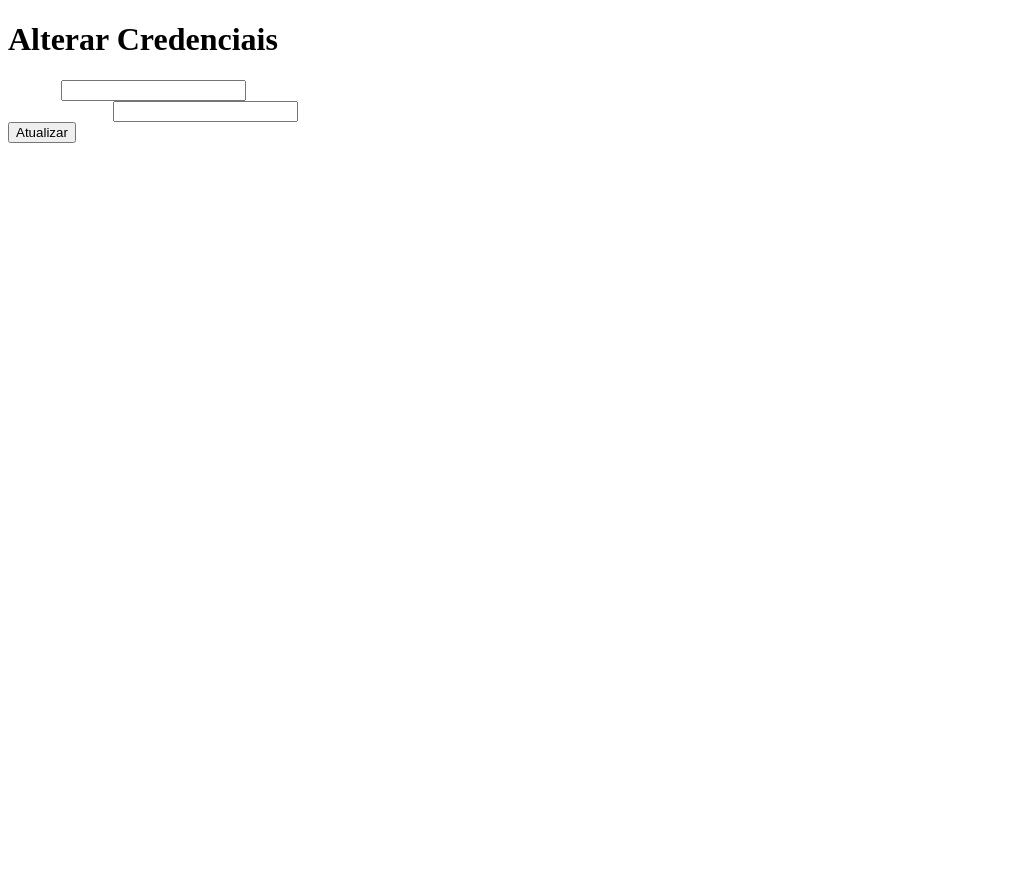
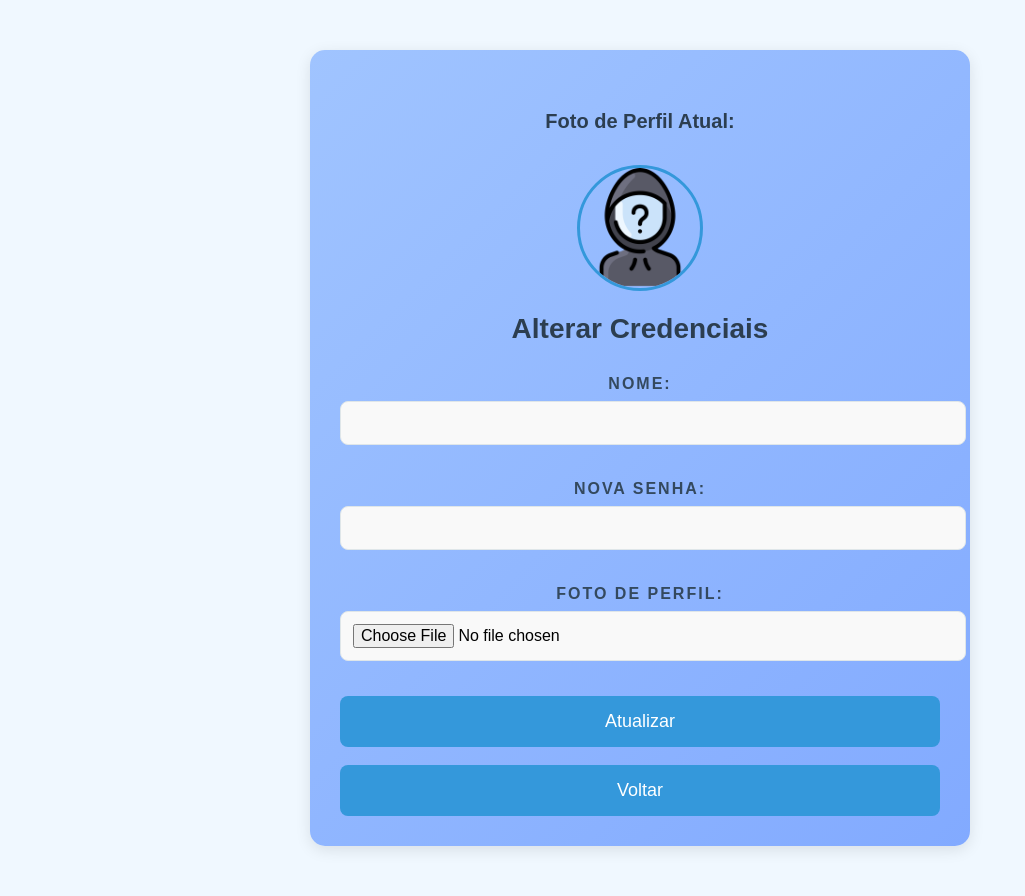
Before and after one commit to MiguelCosta07/TCC_SportQuiz, a PHP site: page /perfil.php in a window 1280 px wide. Shown: the whole page, without its empty margins (0-1025 px from the left). Before the commit the page ends 143 px from the top, so only its background shows below. Run offline with PHP 8.4, Linux system fonts and the light colour scheme; the visitor is signed in with stand-in values (Sample User, id 1); data that the repository does not hold is empty.

Commit message:
Trabalhando no Icone de Perfil

```diff
--- a/estilo.css
+++ b/estilo.css
@@ -591,3 +591,98 @@ footer {
         max-width: calc(100vw - 40px);
     }
 }
+.pag-perfil-body {
+    font-family: 'Arial', sans-serif;
+    background-color: #f0f8ff;
+    margin: 0;
+    padding: 0;
+}
+
+.pag-perfil-container {
+    max-width: 600px;
+    margin: 50px auto;
+    background-color: #ffffff;
+    padding: 30px;
+    border-radius: 15px;
+    box-shadow: 0 4px 15px rgba(0, 0, 0, 0.1);
+    text-align: center;
+    background: linear-gradient(135deg, #a0c4ff, #82aaff);
+}
+
+.pag-perfil-title {
+    color: #2c3e50;
+    font-size: 28px;
+    margin-bottom: 30px;
+    font-weight: bold;
+}
+
+.pag-perfil-form {
+    display: flex;
+    flex-direction: column;
+    align-items: center;
+    gap: 20px;
+}
+
+.pag-perfil-input-group {
+    width: 100%;
+    margin-bottom: 15px;
+    text-align: left;
+}
+
+.pag-perfil-label {
+    font-size: 16px;
+    color: #34495e;
+    font-weight: 600;
+    margin-bottom: 8px;
+    display: block;
+    text-align: center;
+}
+
+.pag-perfil-input,
+.pag-perfil-file {
+    width: 100%;
+    padding: 12px;
+    font-size: 16px;
+    border: 1px solid #dfe6e9;
+    border-radius: 8px;
+    background-color: #f9f9f9;
+    transition: all 0.3s ease;
+
+}
+
+.pag-perfil-input:focus,
+.pag-perfil-file:focus {
+    border-color: #3498db;
+    outline: none;
+}
+
+.pag-perfil-btn {
+    width: 100%;
+    padding: 15px;
+    background-color: #3498db;
+    color: white;
+    border: none;
+    border-radius: 8px;
+    font-size: 18px;
+    cursor: pointer;
+    transition: background-color 0.3s ease;
+}
+
+.pag-perfil-btn:hover {
+    background-color: #2980b9;
+}
+
+.pag-perfil-subtitle {
+    color: #2c3e50;
+    font-size: 20px;
+    margin-top: 30px;
+}
+
+.pag-perfil-img {
+    width: 120px;
+    height: 120px;
+    border-radius: 50%;
+    object-fit: cover;
+    margin-top: 15px;
+    border: 3px solid #3498db;
+}
--- a/perfil.php
+++ b/perfil.php
@@ -2,23 +2,35 @@
 session_start();
 include('conexao_bd.php');
 
+$id = $_SESSION['id'];
 
-    $idusuario = $_SESSION['idusuario'];
-
-    if(isset($_POST['nome']) && isset($_POST['senha'])) {
+if (isset($_POST['nome']) && isset($_POST['senha'])) {
     $nome = $_POST['nome'];
     $senha = $_POST['senha'];
 
-        $sql_update = "UPDATE usuarios SET nome = '$nome', senha = '$senha' WHERE idusuario = '$idusuario'";
-        if($mysqli->query($sql_update)) {
+    if (isset($_FILES['fotoPerfil']) && $_FILES['fotoPerfil']['error'] == 0) {
+        $foto = $_FILES['fotoPerfil'];
+        $diretorio = 'imagem/uploads/';
+        $nome_imagem = uniqid() . '_' . $foto['name'];
+        $caminho_imagem = $diretorio . $nome_imagem;
+
+        if (move_uploaded_file($foto['tmp_name'], $caminho_imagem)) {
+            $sql_update_imagem = "UPDATE usuarios SET imagem_perfil = '$caminho_imagem' WHERE id = '$id'";
+            $mysqli->query($sql_update_imagem);
+        } else {
+            echo "Erro ao carregar a imagem!";
+        }
+    }
+
+    $sql_update = "UPDATE usuarios SET nome = '$nome', senha = '$senha' WHERE id = '$id'";
+    if ($mysqli->query($sql_update)) {
         echo "Credenciais atualizadas com sucesso!";
     } else {
         echo "Erro ao atualizar credenciais!";
     }
 }
 
-    // Buscar dados do usuário
-    $sql_code = "SELECT * FROM usuarios WHERE idusuario = '$idusuario'";
+$sql_code = "SELECT * FROM usuarios WHERE id = '$id'";
 $sql_query = $mysqli->query($sql_code);
 $usuario = $sql_query->fetch_assoc();
 ?>
@@ -31,16 +43,34 @@
     <link rel="stylesheet" href="estilo.css">
     <title>Alterar Credenciais</title>
 </head>
-<body>
-    <h1>Alterar Credenciais</h1>
-    <form action="perfil.php" method="POST">
-        <label for="nome">Nome:</label>
-        <input type="text" name="nome" value="<?php echo $usuario['nome']; ?>" required><br>
+<body class="pag-perfil-body">
+    <div class="pag-perfil-container">
+    <h2 class="pag-perfil-subtitle">Foto de Perfil Atual:</h2>
+    <img src="<?php echo isset($usuario['imagem_perfil']) && !empty($usuario['imagem_perfil']) ? $usuario['imagem_perfil'] : 'imagem/anonimo.png'; ?>" alt="Foto de Perfil" class="pag-perfil-img">
+        <h1 class="pag-perfil-title">Alterar Credenciais</h1>
+        <form action="perfil.php" method="POST" enctype="multipart/form-data" class="pag-perfil-form">
+            <div class="pag-perfil-input-group">
+                <label for="nome" class="pag-perfil-label">Nome:</label>
+                <input type="text" name="nome" value="<?php echo $usuario['nome']; ?>" class="pag-perfil-input" required>
+            </div>
 
-        <label for="senha">Nova Senha:</label>
-        <input type="password" name="senha" required><br>
+            <div class="pag-perfil-input-group">
+                <label for="senha" class="pag-perfil-label">Nova Senha:</label>
+                <input type="password" name="senha" class="pag-perfil-input" required>
+            </div>
 
-        <button type="submit">Atualizar</button>
+            <div class="pag-perfil-input-group">
+                <label for="fotoPerfil" class="pag-perfil-label">Foto de Perfil:</label>
+                <input type="file" name="fotoPerfil" id="fotoPerfil" class="pag-perfil-file">
+            </div>
+
+            <button type="submit" class="pag-perfil-btn">Atualizar</button>
         </form>
+        <br>
+
+        <a href="principal.php" ><button type="submit" class="pag-perfil-btn">Voltar</button></a>
+
+
+    </div>
 </body>
 </html>
--- a/principal.php
+++ b/principal.php
@@ -29,7 +29,7 @@
                 <img class="perfil-icone" src="<?php echo $imagem_perfil; ?>" alt="Perfil">
             </button>
             <div id="menuPerfil" class="dropdown-content">
-                <a href="perfil.php">Minhas Informações</a>
+                <a href="infperfil.php">Minhas Informações</a>
                 <a href="perfil.php">Alterar Credenciais</a>
                 <a href="logout.php">Sair</a>
             </div>
```
Lines whose indentation alone changed are shown as unchanged.
